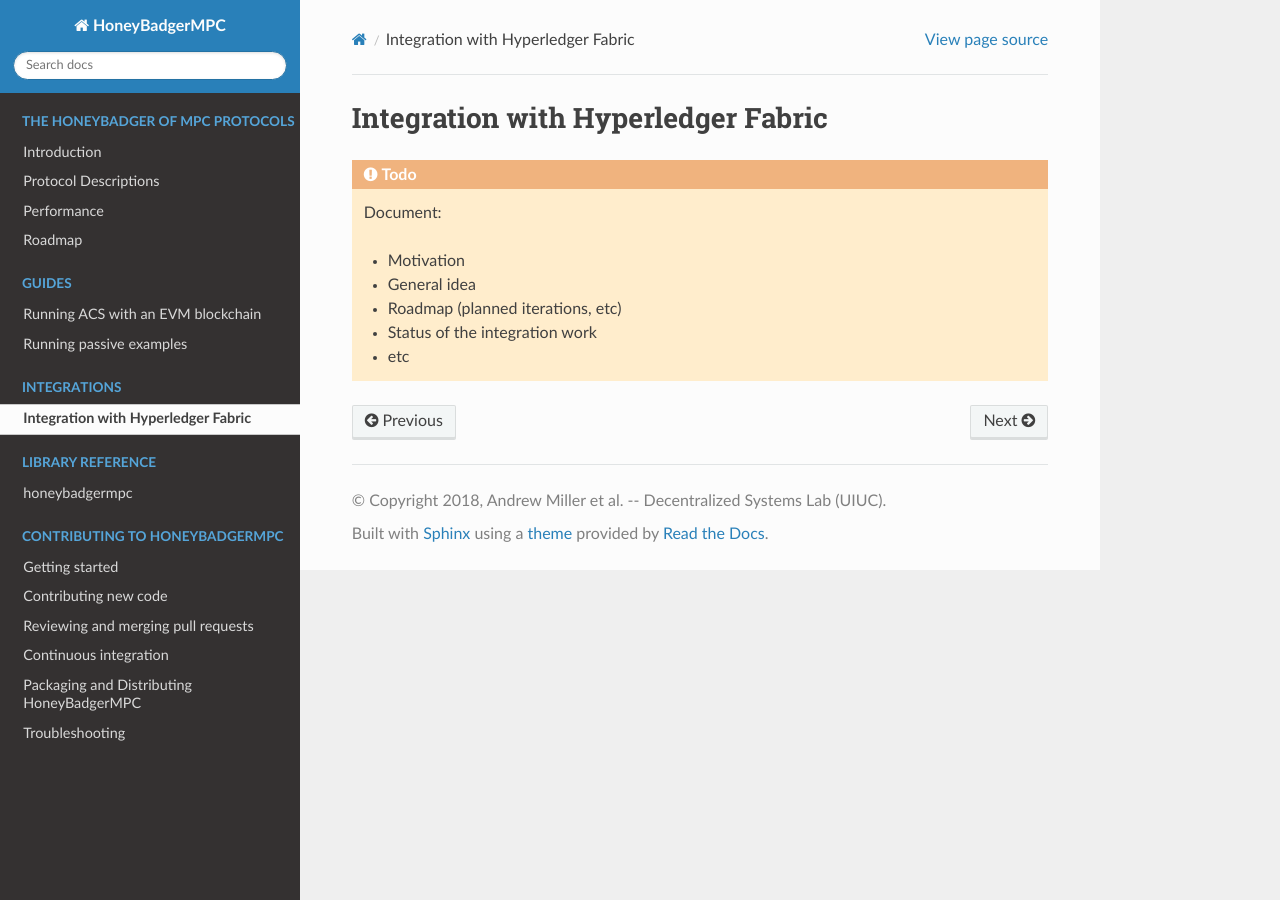
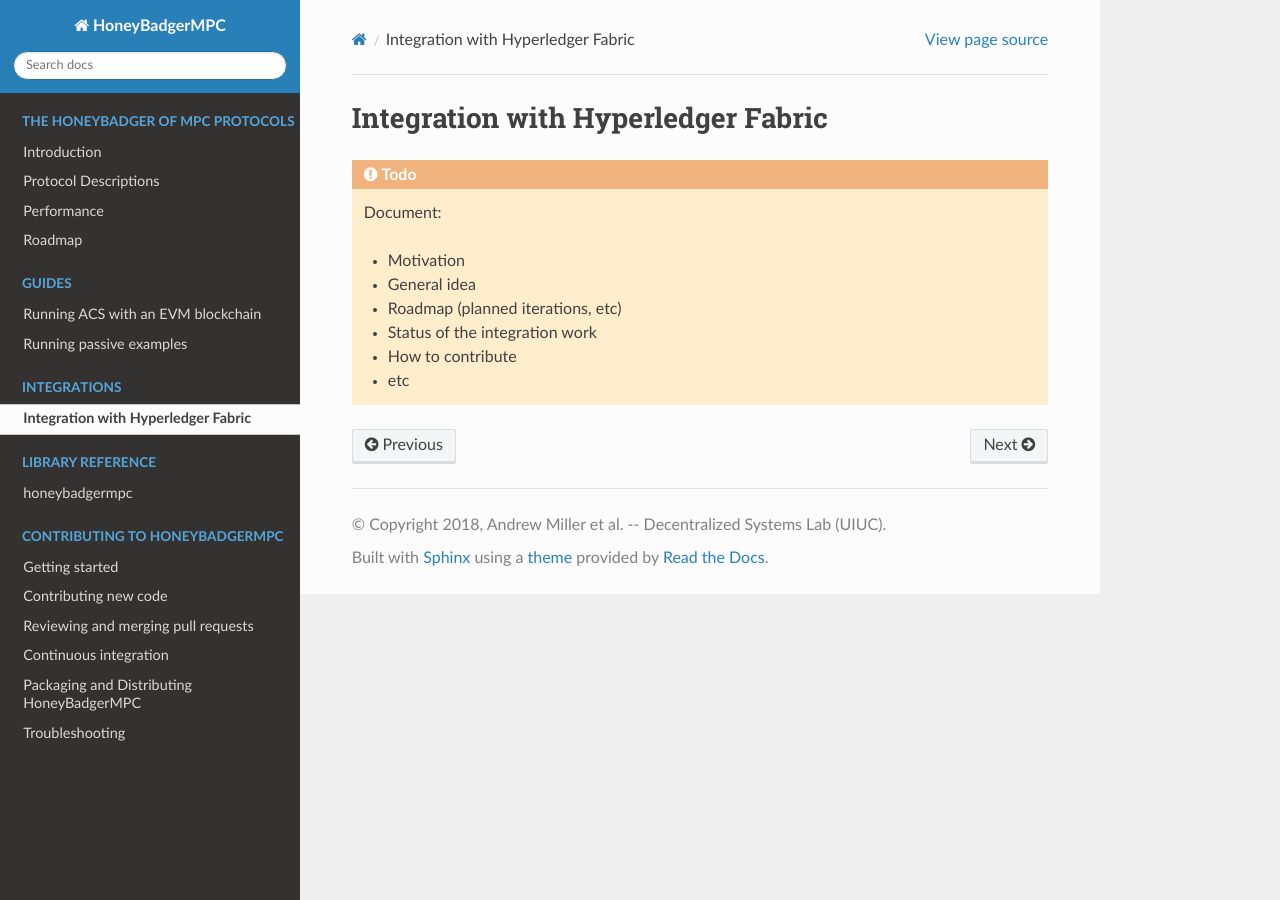
Before and after one commit to initc3/HoneyBadgerMPC, a Sphinx documentation site: the page built from docs/integrations/hyperledger-fabric.rst, in a window 1280 px wide. Built offline with Sphinx 7.4.7 and the Read the Docs theme 2.0.0, drawn with Linux system fonts in a browser that asks for light colours.

Commit message:
Add bullet point
This is just to trigger the docs deploy script

```diff
--- a/docs/integrations/hyperledger-fabric.rst
+++ b/docs/integrations/hyperledger-fabric.rst
@@ -7,4 +7,5 @@ Integration with Hyperledger Fabric
     * General idea
     * Roadmap (planned iterations, etc)
     * Status of the integration work
+    * How to contribute
     * etc
```
